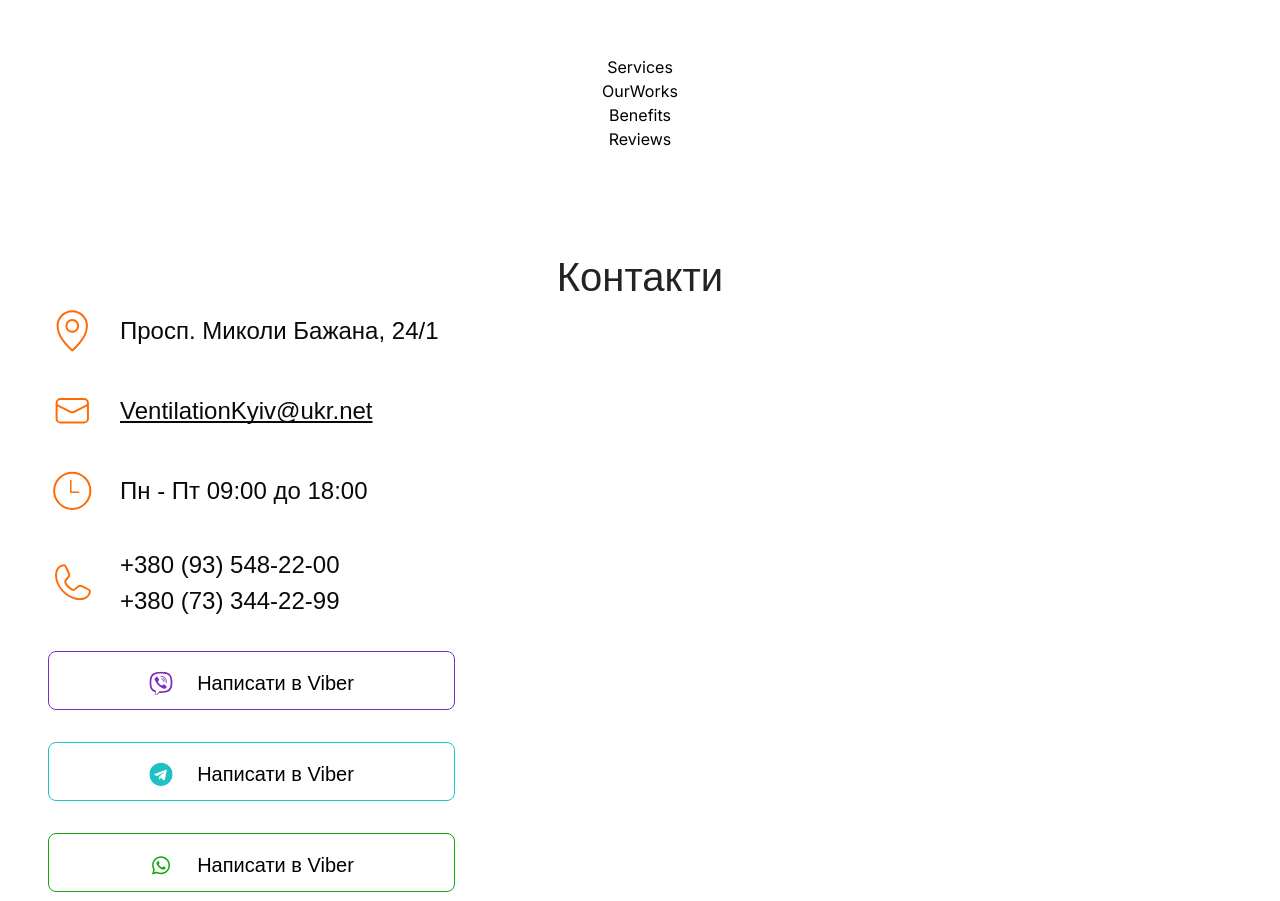
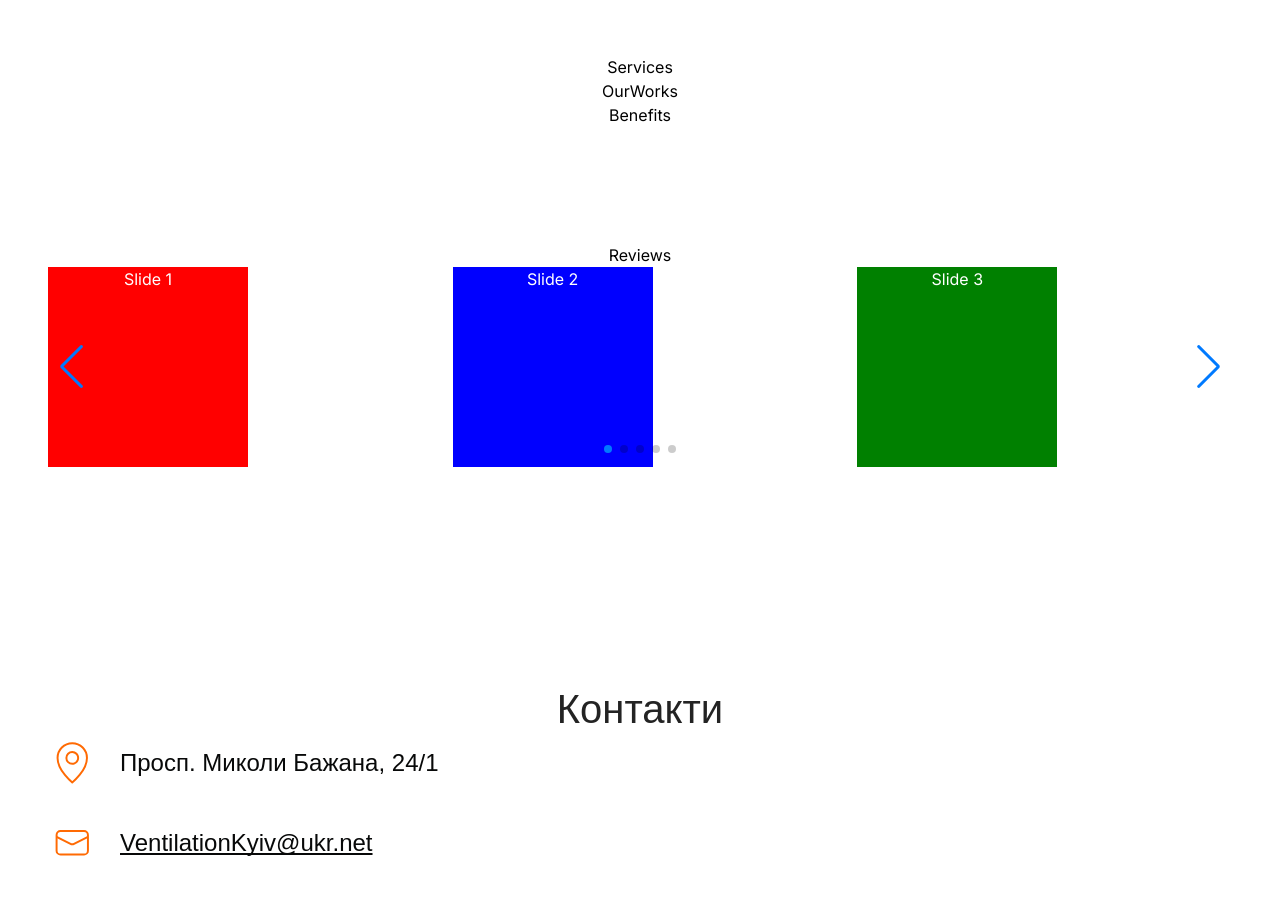
Before and after one commit to VitaliiBarabash1990/ventilation-system, a Next.js app: page / in a window 1280 px wide. Shown: the part 1480-2381 px from the top of the page. Built offline with nearby package versions, Linux system fonts and the light colour scheme; grey boxes are pictures that could not be loaded.

Commit message:
swiper-Review

```diff
--- a/package.json
+++ b/package.json
@@ -12,7 +12,8 @@
     "clsx": "^2.1.1",
     "next": "14.2.23",
     "react": "^18",
-    "react-dom": "^18"
+    "react-dom": "^18",
+    "swiper": "^11.2.1"
   },
   "devDependencies": {
     "@types/node": "^20",
--- a/src/components/Reviews/Reviews.tsx
+++ b/src/components/Reviews/Reviews.tsx
@@ -1,5 +1,15 @@
+import s from "./Reviews.module.css";
+import SwiperReviews from "../SwiperReviews/SwiperReviews";
+
 const Reviews = () => {
-	return <div>Reviews</div>;
+	return (
+		<div className={`section ${s.Reviews__section}`}>
+			<div className="container">
+				<h2>Reviews</h2>
+				<SwiperReviews />
+			</div>
+		</div>
+	);
 };
 
 export default Reviews;
--- /dev/null
+++ b/src/components/SwiperReviews/SwiperReviews.jsx
@@ -0,0 +1,88 @@
+"use client";
+
+import React from "react";
+import { Swiper, SwiperSlide } from "swiper/react";
+import { Navigation, Pagination } from "swiper/modules";
+
+import "swiper/css";
+import "swiper/css/navigation";
+import "swiper/css/pagination";
+
+const SwiperReviews = () => {
+	return (
+		<>
+			<Swiper
+				spaceBetween={30} // Расстояние между слайдами
+				slidesPerView={3} // Отображать 3 слайда одновременно
+				slidesPerGroup={1} // Прокручивать по одному слайду
+				navigation // Включаем кнопки "вперед-назад"
+				pagination={{ clickable: true }} // Включаем пагинацию
+				modules={[Navigation, Pagination]} // Подключаем модули
+				loop={true} // Цикличный скролл
+			>
+				<SwiperSlide>
+					<div
+						style={{
+							background: "red",
+							height: "200px",
+							width: "200px",
+							color: "white",
+						}}
+					>
+						Slide 1
+					</div>
+				</SwiperSlide>
+				<SwiperSlide>
+					<div
+						style={{
+							background: "blue",
+							height: "200px",
+							width: "200px",
+							color: "white",
+						}}
+					>
+						Slide 2
+					</div>
+				</SwiperSlide>
+				<SwiperSlide>
+					<div
+						style={{
+							background: "green",
+							height: "200px",
+							width: "200px",
+							color: "white",
+						}}
+					>
+						Slide 3
+					</div>
+				</SwiperSlide>
+				<SwiperSlide>
+					<div
+						style={{
+							background: "yellow",
+							height: "200px",
+							width: "200px",
+							color: "black",
+						}}
+					>
+						Slide 4
+					</div>
+				</SwiperSlide>
+				<SwiperSlide>
+					<div
+						style={{
+							background: "purple",
+							height: "200px",
+							width: "200px",
+							color: "white",
+						}}
+					>
+						Slide 5
+					</div>
+				</SwiperSlide>
+			</Swiper>
+		</>
+	);
+};
+
+export default SwiperReviews;
--- /dev/null
+++ b/src/components/SwiperReviews/SwiperReviews.module.css
@@ -0,0 +1,4 @@
+.Swiper__block {
+	display: flex;
+	flex-direction: row;
+}
```
Also changed, not shown: public/symbol-defs.svg, src/components/Reviews/Reviews.module.css (added), 1 other file (tests, documents, lock files or other folders).
